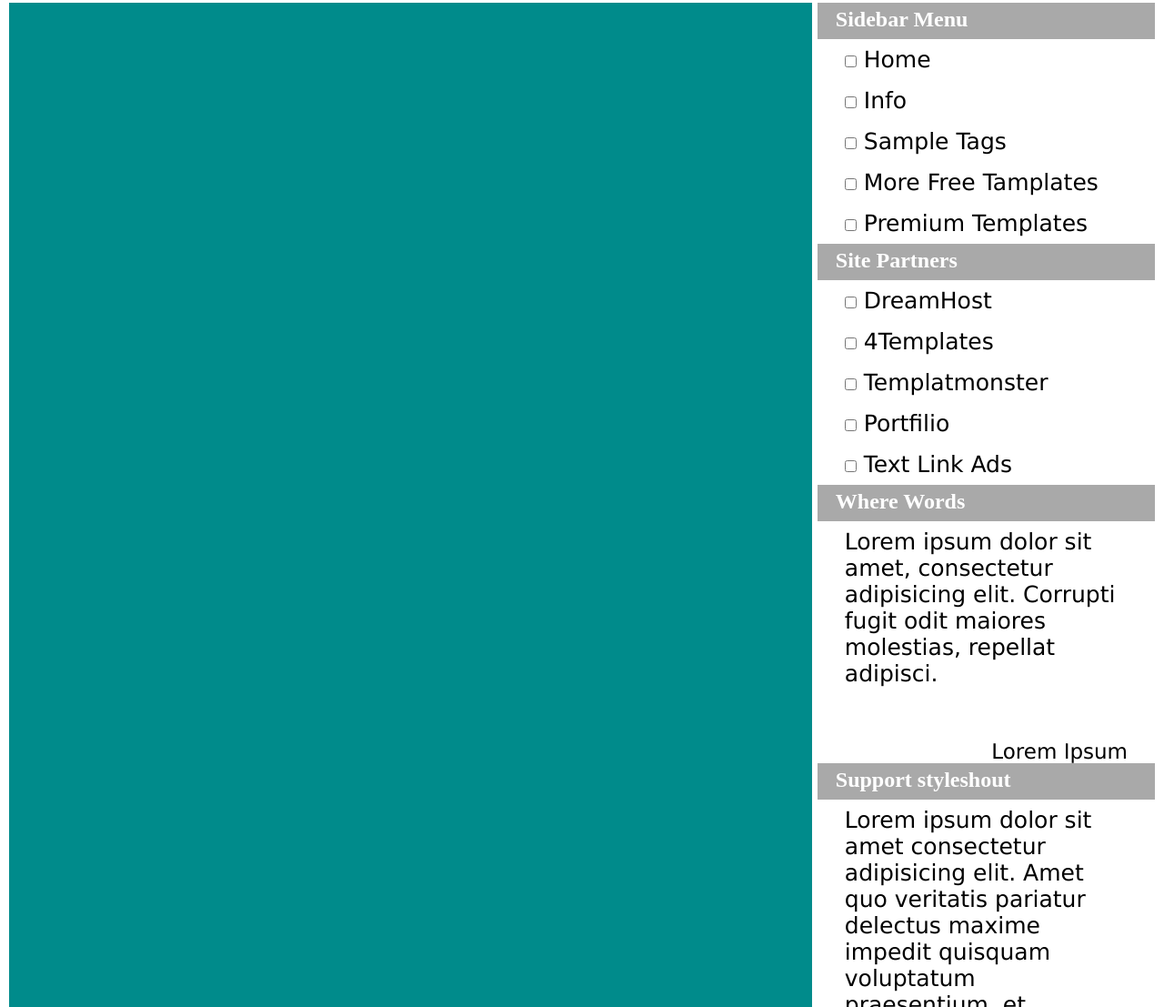
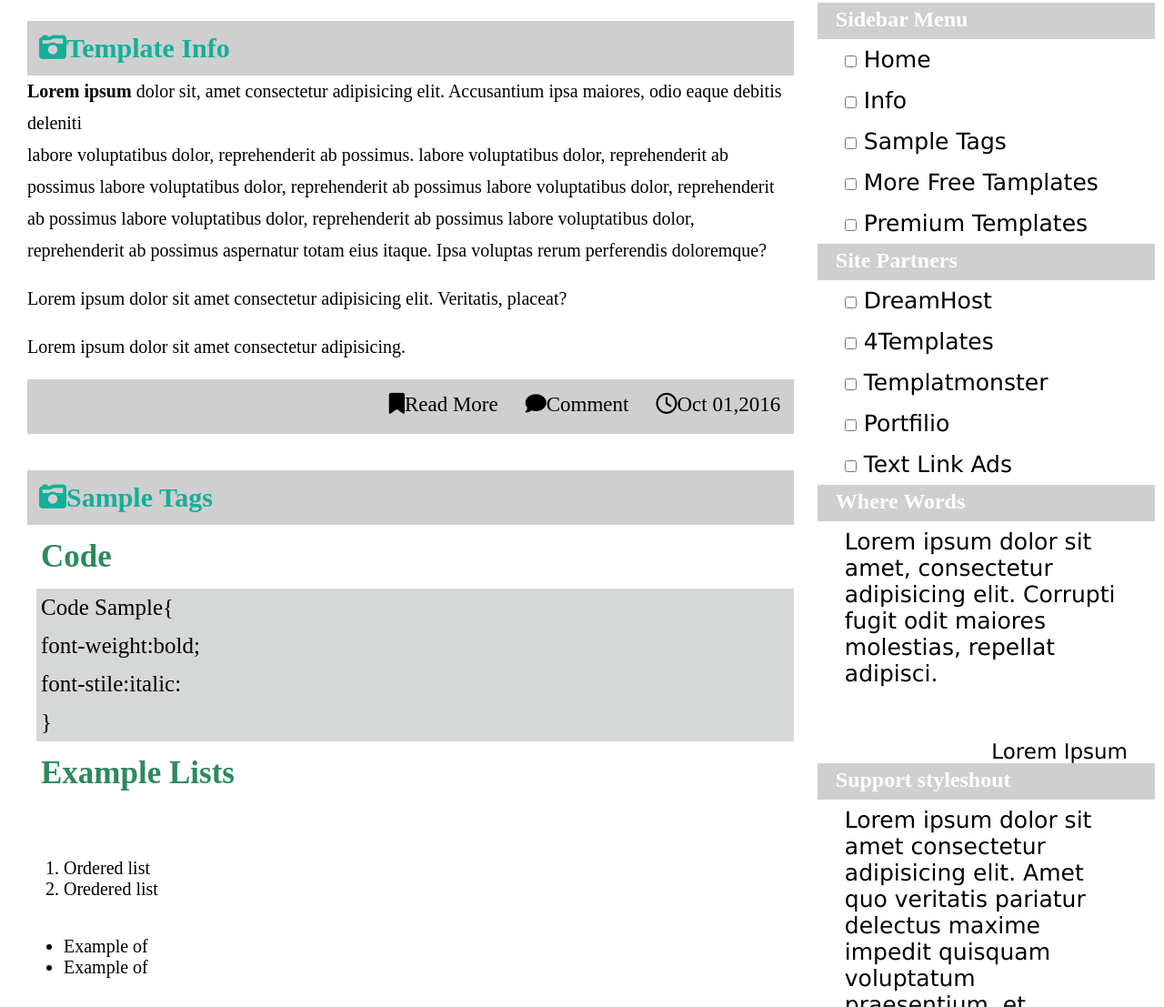
Before and after one commit to Narblog/WebSite, a plain HTML site: page index.html in a window 1280 px wide. Shown: the part 269-1376 px from the top of the page at 91% size. Drawn offline with Linux system fonts and the light colour scheme.

Commit message:
the end website

```diff
--- a/index.html
+++ b/index.html
@@ -6,7 +6,11 @@
     <meta name="viewport" content="width=device-width, initial-scale=1.0">
     <title>Website</title>
     <link rel="stylesheet" href="./style.css">
+    <link rel="stylesheet" href="https://cdnjs.cloudflare.com/ajax/libs/font-awesome/6.4.0/css/all.min.css"
+        integrity="sha512-iecdLmaskl7CVkqkXNQ/ZH/XLlvWZOJyj7Yy7tcenmpD1ypASozpmT/E0iPtmFIB46ZmdtAc9eNBvH0H/ZpiBw=="
+        crossorigin="anonymous" referrerpolicy="no-referrer" />
 </head>
+
 <body>
     <header>
         <div class="div1">
@@ -19,48 +23,106 @@
             <button>Search</button>
         </div>
     </header>
-    <nav><ul>
+    <nav>
+        <ul class="navul">
             <li><a>Home</a></li>
             <li><a>Archive</a></li>
             <li><a>Downloads</a></li>
             <li><a>Services</a></li>
             <li><a>Support</a></li>
             <li><a>About</a></li>
-    </ul></nav>
-    <section></section>
+        </ul>
+    </nav>
+    <section>
+        <div class="container1">
+            <h2 class="h2"> <i class="fa-solid fa-camera-retro"></i>Template Info</h2>
+            <p><b>Lorem ipsum </b>dolor sit, amet consectetur adipisicing elit. Accusantium ipsa maiores,
+                odio eaque debitis deleniti<br> labore voluptatibus dolor, reprehenderit ab possimus.
+                labore voluptatibus dolor, reprehenderit ab possimus
+                labore voluptatibus dolor, reprehenderit ab possimus
+                labore voluptatibus dolor, reprehenderit ab possimus
+                labore voluptatibus dolor, reprehenderit ab possimus
+                labore voluptatibus dolor, reprehenderit ab possimus
+                aspernatur totam eius itaque. Ipsa voluptas rerum perferendis doloremque?</p>
+            <br>
+            <p> Lorem ipsum dolor sit amet consectetur adipisicing elit. Veritatis, placeat?</p>
+            <br>
+            <p>Lorem ipsum dolor sit amet consectetur adipisicing.</p><br>
+            <div class="info">
+                <a> <i class="fa-regular fa-clock"></i>Oct 01,2016</a>
+                <a> <i class="fa-solid fa-comment"></i>Comment</a>
+                <a> <i class="fa-solid fa-bookmark"></i>Read More</a>
+            </div>
+        </div>
+        <div class="container2">
+            <h2 class="h2"> <i class="fa-solid fa-camera-retro"></i>Sample Tags</h2>
+            <div class="infotext">
+                <h3>Code</h3>
+                <p>
+                    Code Sample{<br>
+                    font-weight:bold;<br>
+                    font-stile:italic:<br>
+                    }
+                </p>
+                <h3>Example Lists</h3>
+                <div class="new">
+                    <ol>
+                        <li>Ordered list</li>
+                        <li>Oredered list</li>
+                    </ol>
+
+                    <ul class="ultop">
+                        <li>Example of</li>
+                        <li>Example of</li>
+                    </ul>
+                </div>
+                <h3>Blockquote</h3>
+                <i class="fa-solid fa-quote-left"></i>
+                <p class="quote">Lorem ipsum dolor sit amet consectetur adipisicing elit. Harum quam, voluptatum
+                    alias quasi facilis delectus incidunt rem. Necessitatibus, iusto deserunt...</p>
+            </div>
+        </div>
+    </section>
     <aside>
         <div class="box1">
             <h3>Sidebar Menu</h3>
             <div class="menubox">
-                <p><input type="checkbox">     Home</p>
-           <p><input  type="checkbox">    Info</p>
-           <p><input type="checkbox">        Sample Tags</p>
-           <p><input type="checkbox">      More Free Tamplates</p>
-           <p><input type="checkbox">      Premium Templates</p></div>
+                <p><input type="checkbox"> Home</p>
+                <p><input type="checkbox"> Info</p>
+                <p><input type="checkbox"> Sample Tags</p>
+                <p><input type="checkbox"> More Free Tamplates</p>
+                <p><input type="checkbox"> Premium Templates</p>
+            </div>
 
         </div>
         <div class="box1">
             <h3>Site Partners</h3>
             <div class="menubox">
-                <p><input type="checkbox">     DreamHost</p>
-           <p><input  type="checkbox">    4Templates</p>
-           <p><input type="checkbox">        Templatmonster</p>
-           <p><input type="checkbox">   Portfilio</p>
-           <p><input type="checkbox">      Text Link Ads</p></div>
+                <p><input type="checkbox"> DreamHost</p>
+                <p><input type="checkbox"> 4Templates</p>
+                <p><input type="checkbox"> Templatmonster</p>
+                <p><input type="checkbox"> Portfilio</p>
+                <p><input type="checkbox"> Text Link Ads</p>
+            </div>
 
         </div>
         <div class="box1">
             <h3>Where Words</h3>
-            <p>Lorem ipsum dolor sit amet, consectetur adipisicing elit. Corrupti fugit odit maiores molestias, repellat adipisci.</p>
+            <p>Lorem ipsum dolor sit amet, consectetur adipisicing elit. Corrupti fugit odit maiores molestias, repellat
+                adipisci.</p>
             <span>Lorem Ipsum</span>
         </div>
         <div class="both"></div>
         <div class="box1">
             <h3>Support styleshout</h3>
             <p>
-Lorem ipsum dolor sit amet consectetur adipisicing elit. Amet quo veritatis pariatur delectus maxime impedit quisquam voluptatum praesentium, et reiciendis sint beatae mollitia cum adipisci qui similique voluptatibus fuga laudantium aspernatur optio minima quae deleniti. A recusandae tempore eaque eum.
+                Lorem ipsum dolor sit amet consectetur adipisicing elit. Amet quo veritatis pariatur delectus
+                maxime impedit quisquam voluptatum praesentium, et reiciendis sint beatae mollitia cum adipisci
+                qui similique voluptatibus fuga laudantium aspernatur optio minima quae deleniti. A recusandae tempore
+                eaque eum.
             </p>
         </div>
     </aside>
 </body>
+
 </html>
--- a/style.css
+++ b/style.css
@@ -1,117 +1,217 @@
-*{
-    margin:0;
-    padding:0;
+* {
+    margin: 0;
+    padding: 0;
     box-sizing: border-box;
 }
 
-header{
-    width:100%;
+header {
+    width: 100%;
     height: 200px;
     background-color: #2C778A;
 }
-.div1{
-    padding:40px 0 0 130px;
-    clear:both;
-    width:60%;
+
+.div1 {
+    padding: 40px 0 0 130px;
+    clear: both;
+    width: 60%;
     height: 150px;
 
 }
 
-.div2{
-    float:right;
-    width:20%;
+.div2 {
+    float: right;
+    width: 20%;
     height: 150px;
     position: absolute;
-    right:0px;
-    top:70px;
-    float:right;
+    right: 0px;
+    top: 70px;
+    float: right;
 }
-h1{
-    font-size:65px;
-    color:#fff;
+
+h1 {
+    font-size: 65px;
+    color: #fff;
 }
-.h1span{
-    color:darkgrey
+
+.h1span {
+    color: darkgrey
 }
-.div2 >button{
-    padding:12px;
+
+.div2>button {
+    padding: 12px;
     background-color: #fff;
 }
-.div2 >input{
-    width:190px;
+
+.div2>input {
+    width: 190px;
     height: 40px;
 }
-.div1>p{
-    color:#fff;
-    padding-left:40px;
-    font-size:24px;
+
+.div1>p {
+    color: #fff;
+    padding-left: 40px;
+    font-size: 24px;
 }
-nav{
-    width:100%;
+
+nav {
+    width: 100%;
     height: 60px;
-    padding-left:30px;
+    padding-left: 30px;
     background-color: darkgray;
-    margin-top:2px;
+    margin-top: 2px;
 }
-ul {
+
+.navul {
     list-style-type: none;
 
 }
-  ul li {
-    float:left;
-    padding-left:30px;
-    padding-top:15px;
+
+.navul li {
+    float: left;
+    padding-left: 30px;
+    padding-top: 15px;
 }
-  ul li a{
-    color:#fff;
-    font-size:24px;
+
+.navul li a {
+    color: #fff;
+    font-size: 24px;
 }
 
 
-  section{
-    width:69%;
+section {
+    width: 69%;
     height: 1800px;
-    background-color: darkcyan;
-    float:left;
-    margin-left:10px;
-    margin-top:10px;
+    background-color: rgb(255, 255, 255);
+    float: left;
+    margin-left: 10px;
+    margin-top: 10px;
 }
-  aside{
-    width:29%;
+
+aside {
+    width: 29%;
     height: 1200px;
-    float:right;
-    margin-top:10px;
-    margin-right:10px;
+    float: right;
+    margin-top: 10px;
+    margin-right: 10px;
 }
-  aside h3{
-    background-color: darkgray;
-    color:#fff;
+
+aside h3 {
+    background-color: rgb(207, 207, 207);
+    color: #fff;
     height: 40px;
-    padding-left:20px;
-    font-size:24px;
-    padding-top:5px;
+    padding-left: 20px;
+    font-size: 24px;
+    padding-top: 5px;
 }
-  .menubox p{
-    font-size:25px;
-    padding:5px 0 0 7px;
+
+.menubox p {
+    font-size: 25px;
+    padding: 5px 0 0 7px;
 
 }
-.new{
-    padding:550px;
+
+.new {
+    padding: 550px;
 }
-.box1 p{
-    font-size:25px;
-padding:8px 30px;
-font-family:'Lucida Sans', 'Lucida Sans Regular', 'Lucida Grande', 'Lucida Sans Unicode', Geneva, Verdana, sans-serif
+
+.box1 p {
+    font-size: 25px;
+    padding: 8px 30px;
+    font-family: 'Lucida Sans', 'Lucida Sans Regular', 'Lucida Grande', 'Lucida Sans Unicode', Geneva, Verdana, sans-serif
 }
-.box1 >span{
-    float:right;
-    clear:both;
-    padding-right:30px;
-    padding-top:50px;
-    font-size:23px;
-    font-family:'Lucida Sans', 'Lucida Sans Regular', 'Lucida Grande', 'Lucida Sans Unicode', Geneva, Verdana, sans-serif
+
+.box1>span {
+    float: right;
+    clear: both;
+    padding-right: 30px;
+    padding-top: 50px;
+    font-size: 23px;
+    font-family: 'Lucida Sans', 'Lucida Sans Regular', 'Lucida Grande', 'Lucida Sans Unicode', Geneva, Verdana, sans-serif
 }
-.both{
+
+.both {
     clear: both;
 }
+
+.container1 h2 {
+    font-size: 30px;
+    color: rgb(19, 175, 155);
+    background-color: rgb(207, 207, 207);
+    padding: 13px;
+}
+
+.container1 {
+    padding: 20px;
+}
+
+.container1 p {
+    font-size: 20px;
+    line-height: 35px;
+}
+
+.info {
+
+    background-color: rgb(207, 207, 207);
+    width: 100%;
+    height: 60px;
+    clear: both;
+
+}
+
+.info a {
+    padding: 15px;
+    float: right;
+
+    font-size: 23px;
+}
+
+.container2 h2 {
+    font-size: 30px;
+    color: rgb(19, 175, 155);
+    background-color: rgb(207, 207, 207);
+    padding: 13px;
+}
+
+.container2 {
+    padding: 20px;
+}
+
+.container2 h3 {
+    font-size: 35px;
+    padding: 15px;
+    color: #2c8a5d
+}
+
+.container2 p {
+    background-color: #d6d7d7;
+    font-size: 25px;
+    line-height: 42px;
+    margin-left: 10px;
+    padding-left: 5px;
+}
+
+.new {
+    display: inline;
+    padding-left: 55px;
+    width: 40%;
+    height: max-content;
+    margin-left: 30px;
+}
+
+.new ul,
+ol {
+    margin-left: 40px;
+    padding-top: 40px;
+
+}
+
+.new ul,
+ol>li {
+    font-size: 20px;
+}
+
+.fa-quote-left {
+    font-size: 70px;
+    float: left;
+    padding: 10px 0 0 20px;
+}
```
Lines whose indentation alone changed are shown as unchanged.
